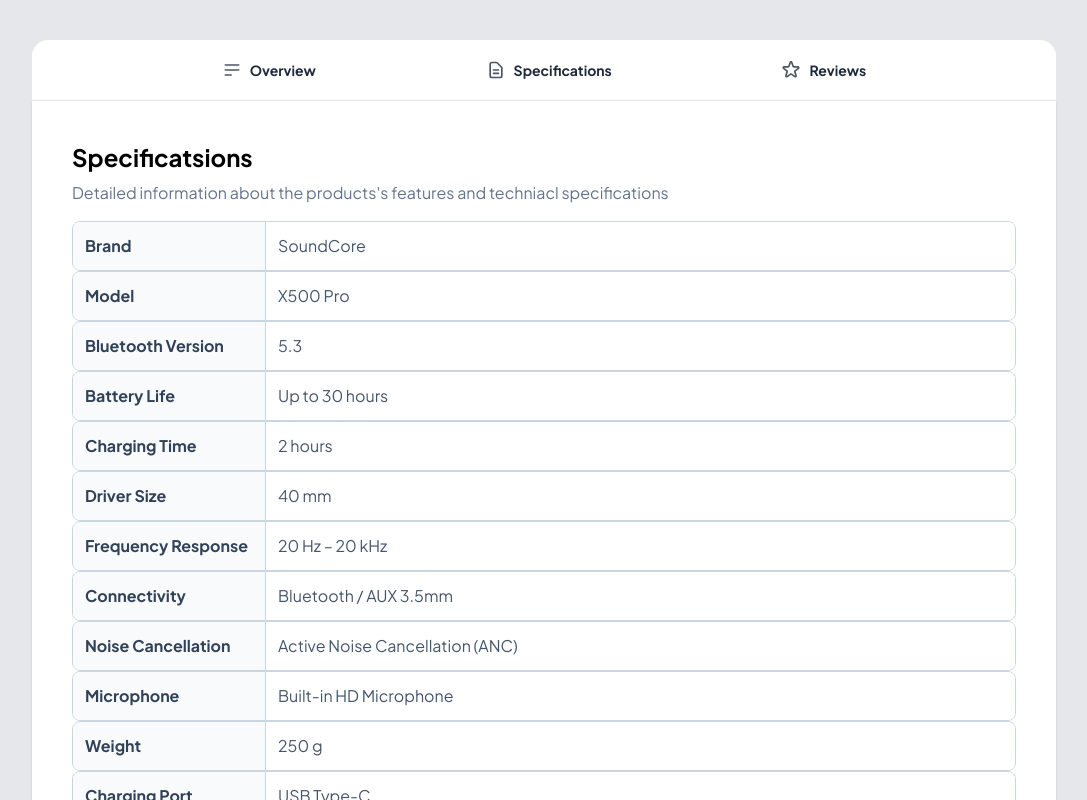
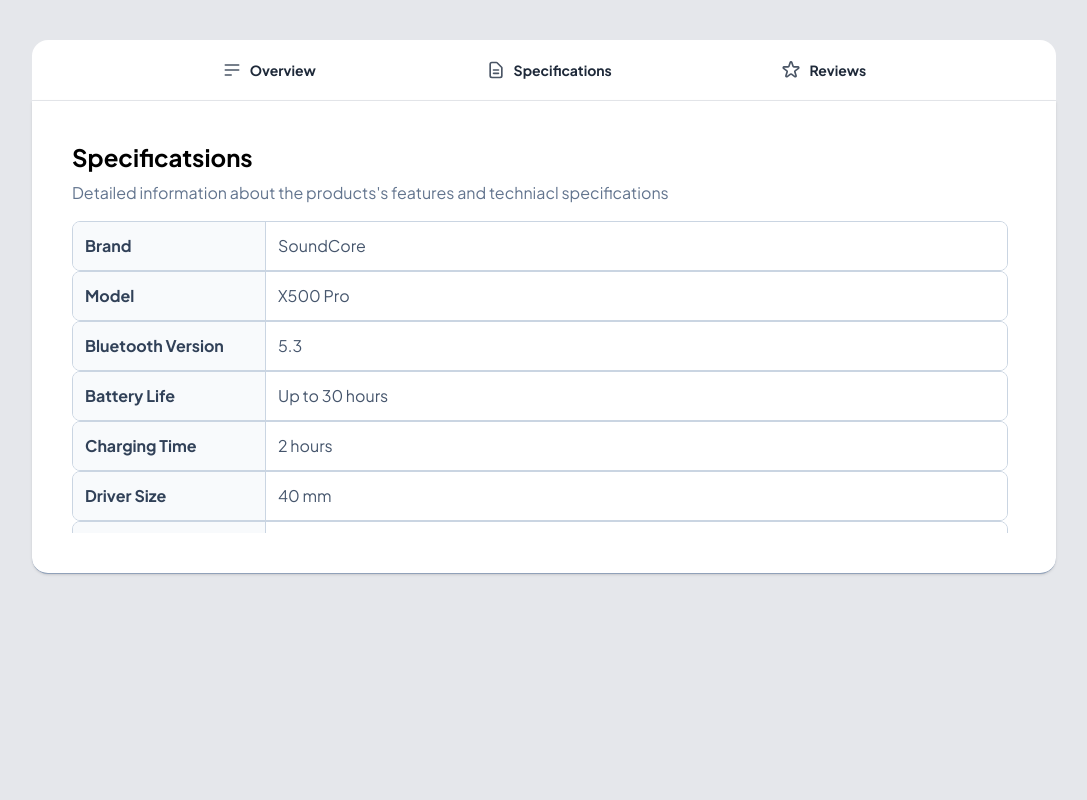
Before and after one commit to Sarfarosh-0/Web_Development, a React (Vite) app in the folder REACT_JS/02_React_App/: page / in a window 1280 px wide. Shown: the top 800 px of the page, without its empty margins (96-1183 px from the left). Built offline with nearby package versions, Linux system fonts and the light colour scheme.

Commit message:
Scorllbar for Specifications

```diff
--- a/REACT_JS/02_React_App/src/05_Product_Tabs_Component/Components/Specifications.tsx
+++ b/REACT_JS/02_React_App/src/05_Product_Tabs_Component/Components/Specifications.tsx
@@ -7,16 +7,17 @@
         <section id="specifications" className="w-5xl p-10 bg-white border-b border-slate-400 rounded-b-2xl shadow flex flex-col gap-2">
             <h1 className="font-bold text-2xl">Specificatsions</h1>
             <p className="text-base text-slate-500">Detailed information about the products's features and techniacl specifications</p>
-            <div className="flex flex-col items-center justify-center py-2 max-h-2xl overflow-y-auto scrollbar-thin">
-                {
-                    specifications.map((detail) => (
+
+            <div className="max-h-80 overflow-y-auto py-2 pr-2 [scrollbar-color:#cbd5e1_transparent] scrollbar-thin [&::-webkit-scrollbar-thumb]:rounded-full [&::-webkit-scrollbar-thumb]:bg-slate-300 [&::-webkit-scrollbar-track]:bg-transparent [&::-webkit-scrollbar]:w-1.5">
+                <div className="flex flex-col">
+                    {specifications.map((detail) => (
                         <ProductSpecifications
                             key={detail.id}
                             label={detail.label}
                             value={detail.value}
                         />
-                    ))
-                }
+                    ))}
+                </div>
             </div>
         </section>
     )
```
